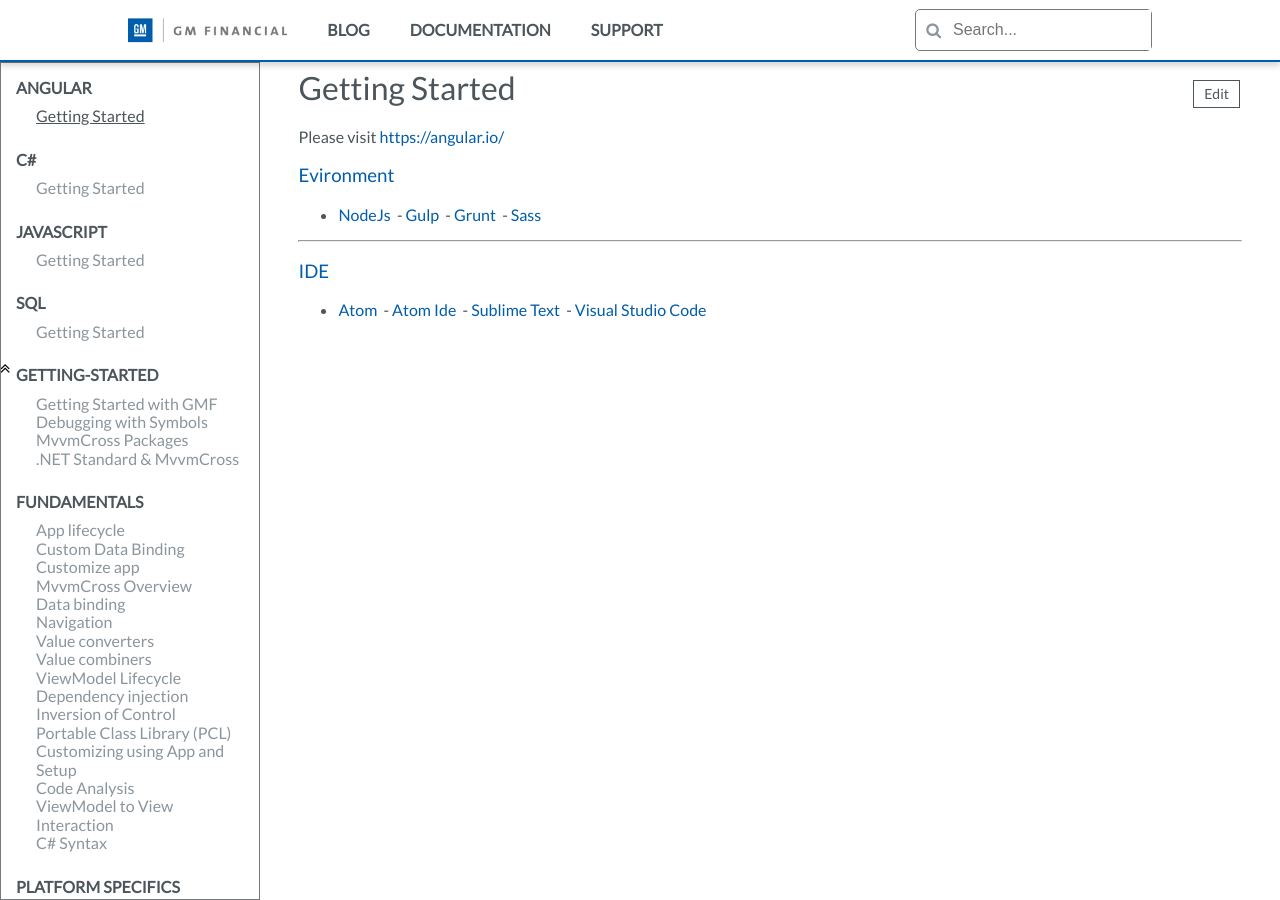
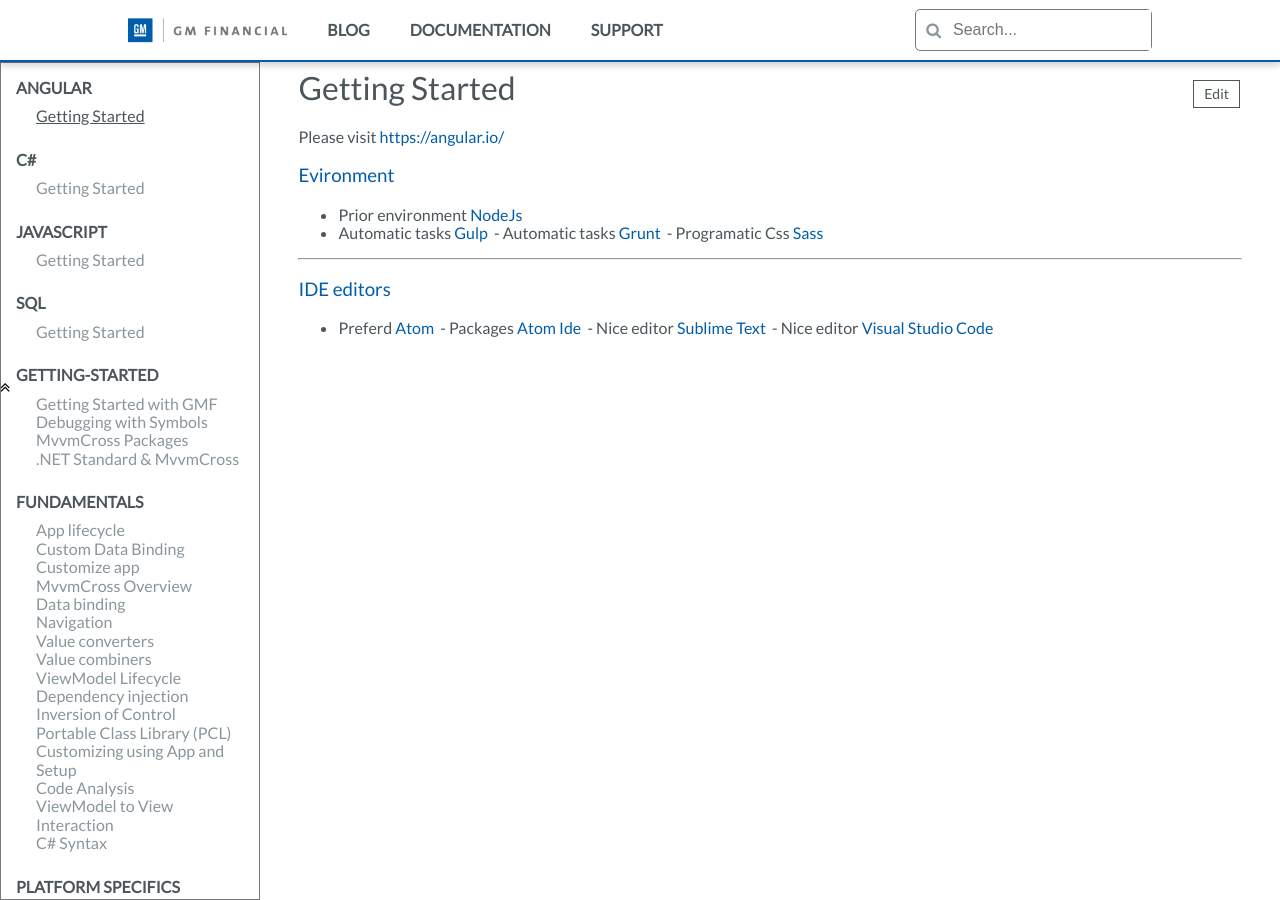
Before and after one commit to gmfjlr/DevForDev, a Jekyll site: the page built from docs/_documentation/angular/getting-started.md, in a window 1280 px wide. Built offline with Jekyll 4.4.1, drawn with Linux system fonts in a browser that asks for light colours; nearby versions of some CDN libraries; comment, search, counter and statistics services are not loaded.

Commit message:
Update getting-started.md

```diff
--- a/docs/_documentation/angular/getting-started.md
+++ b/docs/_documentation/angular/getting-started.md
@@ -9,16 +9,16 @@ Please visit [https://angular.io/](https://angular.io/)
 
 ### Evironment
 
-  - [NodeJs](https://nodejs.org/en/)
-  - [Gulp](https://gulpjs.com/)
-  - [Grunt](https://gruntjs.com/)
-  - [Sass](http://sass-lang.com/)
+  - Prior environment [NodeJs](https://nodejs.org/en/)
+  - Automatic tasks [Gulp](https://gulpjs.com/)
+  - Automatic tasks [Grunt](https://gruntjs.com/)
+  - Programatic Css [Sass](http://sass-lang.com/)
 
------------
+---------
 
-### IDE
+### IDE editors
 
-  - [Atom](https://atom.io/)
-  - [Atom Ide](https://ide.atom.io/)
-  - [Sublime Text](https://www.sublimetext.com/3)
-  - [Visual Studio Code](https://code.visualstudio.com/)
+  - Preferd [Atom](https://atom.io/)
+  - Packages [Atom Ide](https://ide.atom.io/)
+  - Nice editor [Sublime Text](https://www.sublimetext.com/3)
+  - Nice editor [Visual Studio Code](https://code.visualstudio.com/)
```
